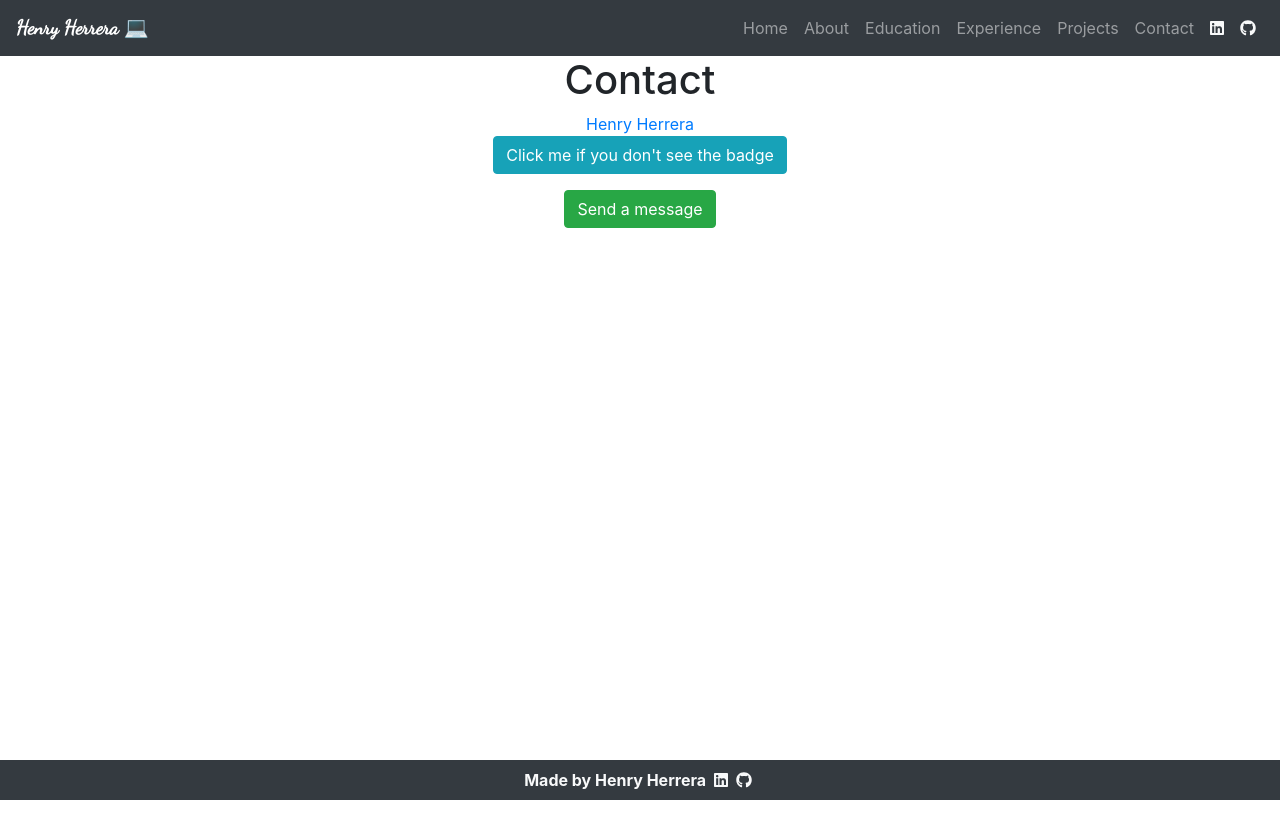
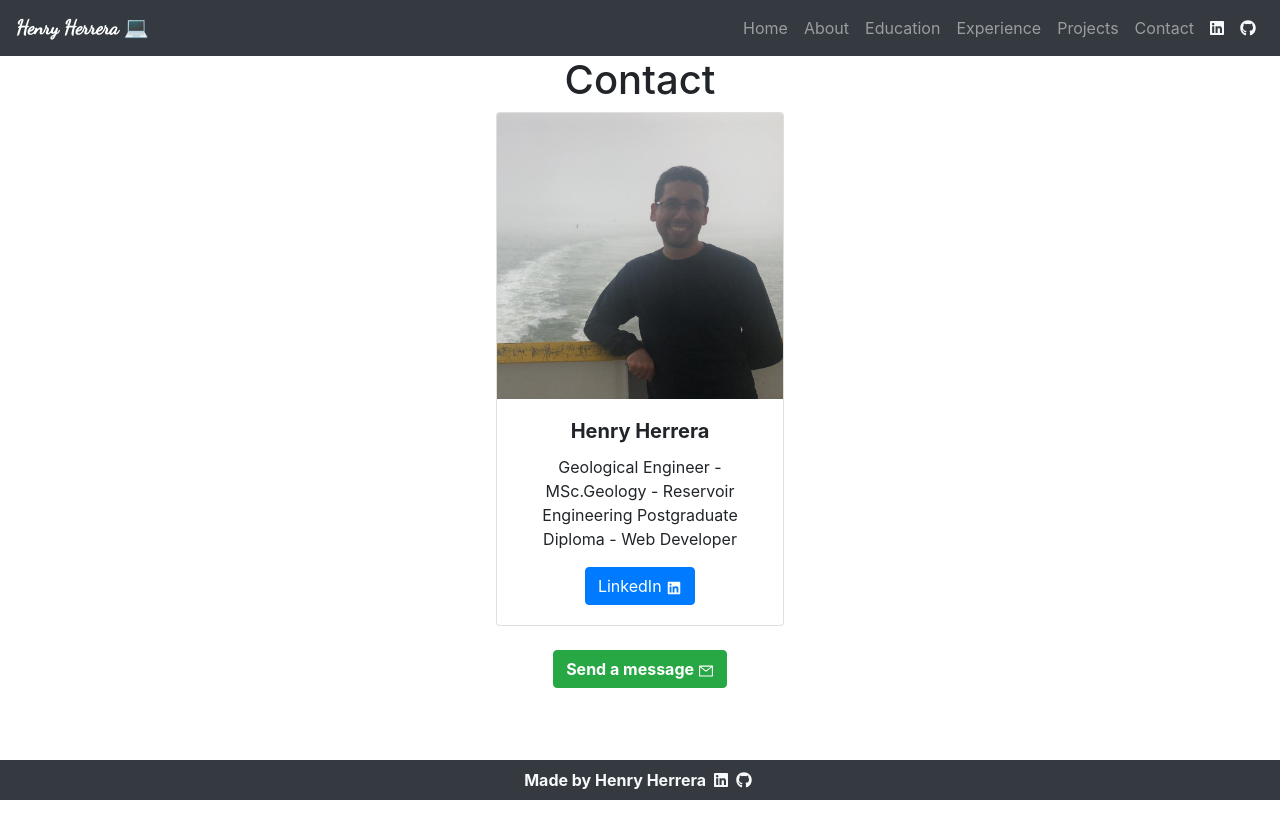
Before and after one commit to hjhm2018/my-portfolio, a React (Create React App) app: page /contact in a window 1280 px wide. Shown: the top 838 px of the page. Before the commit the page ends 800 px from the top, so only its background shows below. Built offline with nearby package versions, Linux system fonts and the light colour scheme; a web font is replaced by a local one.

Commit message:
modified the contact section

```diff
--- a/src/components/Contact.js
+++ b/src/components/Contact.js
@@ -1,12 +1,15 @@
 import React, { useState } from "react";
 import ContactForm from "./ContactForm";
+import { Card, Button } from "react-bootstrap";
+import image from "../images/linkedin.jpeg";
+import { AiFillLinkedin, AiOutlineMail } from "react-icons/ai";
 
 function Contact() {
   const [showForm, setshowForm] = useState(false);
 
-  const reloadPage = () => {
-    window.location.reload();
-  };
+  // const reloadPage = () => {
+  //   window.location.reload();
+  // };
 
   const buttonShow = () => {
     setshowForm(true);
@@ -23,37 +26,44 @@ function Contact() {
       ) : (
         <div>
           <h1 className="text-center">Contact</h1>
-          <div className="d-flex justify-content-center">
-            <div
-              className="LI-profile-badge"
-              data-version="v1"
-              data-size="medium"
-              data-locale="en_US"
-              data-type="horizontal"
-              data-theme="dark"
-              data-vanity="herrerahenry"
-            >
-              <a
-                class="LI-simple-link"
-                href="https://ca.linkedin.com/in/herrerahenry?trk=profile-badge"
-              >
-                Henry Herrera
-              </a>
-            </div>
+          <div className="d-flex justify-content-center mt-2 mb-4">
+            <Card className="text-center" style={{ width: "18rem" }}>
+              <Card.Img variant="top" src={image} />
+              <Card.Body>
+                <Card.Title className="font-weight-bold">
+                  Henry Herrera
+                </Card.Title>
+                <Card.Text>
+                  Geological Engineer - MSc.Geology - Reservoir Engineering
+                  Postgraduate Diploma - Web Developer
+                </Card.Text>
+                <Button
+                  variant="primary"
+                  as="a"
+                  href="http://linkedin.com/in/herrerahenry"
+                  target="_blank"
+                  rel="noopener noreferrer"
+                >
+                  LinkedIn <AiFillLinkedin />
+                </Button>
+              </Card.Body>
+            </Card>
           </div>
-          <p className="col-lg-12 text-center">
-            <button className=" btn btn-info" onClick={reloadPage}>
-              Click me if you don't see the badge
-            </button>
-          </p>
 
           <div className="col-lg-12 mt-1 mb-5 text-center">
-            <button onClick={buttonShow} class="btn btn-success">
-              Send a message
+            <button
+              onClick={buttonShow}
+              class="btn btn-success font-weight-bold"
+            >
+              Send a message <AiOutlineMail />
             </button>
           </div>
         </div>
       )}
+
+      <div className="pb-5 mt-5 mb-5 invisible">
+        This is an invisible container
+      </div>
     </div>
   );
 }
```
Also changed, not shown: src/images/linkedin.jpeg (added).
